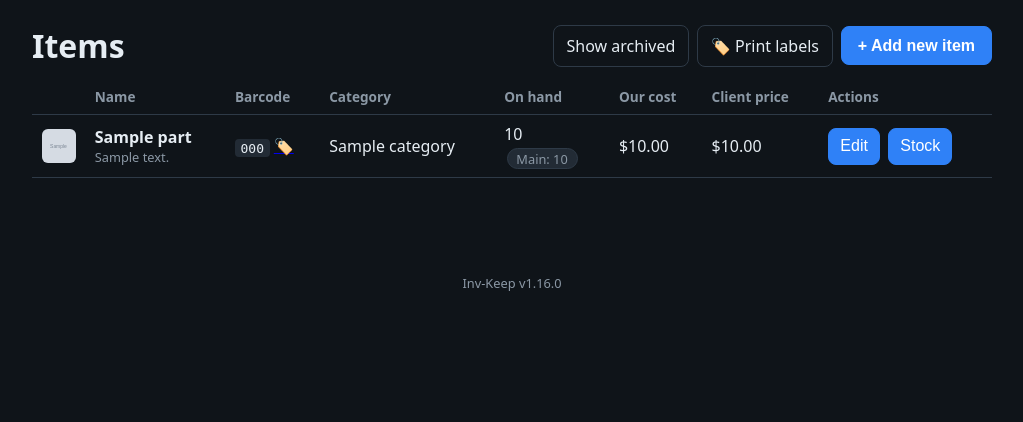
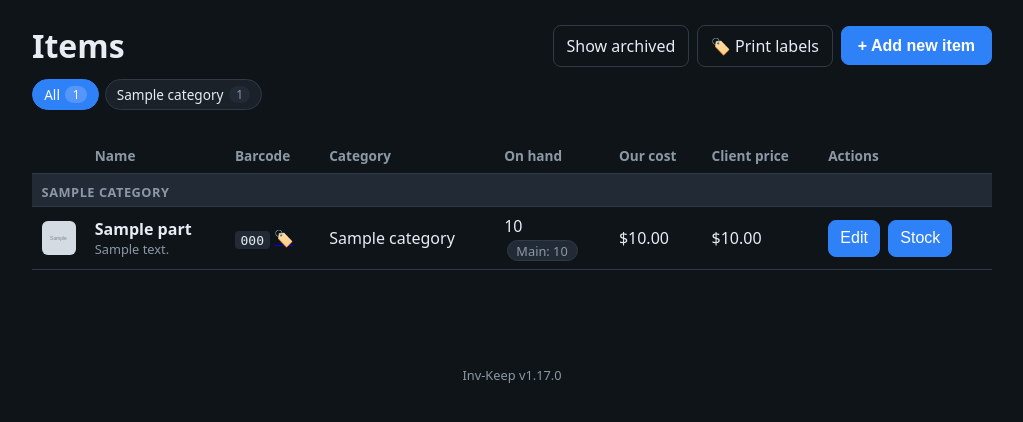
Before and after one commit to stephenthecold/inv-keep, a FastAPI app: page /parts in a window 1280 px wide. Shown: the part 55-477 px from the top of the page, without its empty margins (128-1151 px from the left). Run offline with FastAPI, Linux system fonts and the light colour scheme; tables that the repository leaves empty hold one stand-in row (values such as "Sample post"); grey boxes marked "Sample" are stand-in pictures; parts of the project's set-up code (start-up, migrations or seed data) failed here and were passed over.

Commit message:
v1.17.0: organise items by category
The /parts page was one long flat list with category as a column.
Make categories actually drive the layout: filter pills with live
item counts at the top, and a grouped view (one header row per
category) when no filter is active. Categories page now shows
direct item counts per row with tap-through to the filtered list.

```diff
--- a/app/main.py
+++ b/app/main.py
@@ -1565,12 +1565,54 @@ def transfer_detail(tid: int, request: Request, db: Session = Depends(get_db)):
 @app.get("/parts", response_class=HTMLResponse)
 def parts_page(request: Request, db: Session = Depends(get_db)):
     show_archived = request.query_params.get("archived") == "1"
-    q = db.query(Part)
+    selected_cat = (request.query_params.get("cat") or "").strip()
+
+    base_q = db.query(Part)
     if not show_archived:
-        q = q.filter(Part.archived == False)  # noqa: E712
-    parts = q.order_by(Part.name).all()
+        base_q = base_q.filter(Part.archived == False)  # noqa: E712
+    all_parts = base_q.order_by(Part.name).all()
+
     cats = category_choices(db)
     cat_names = {cid: category_path(db, c) for cid, _label, _d, c in cats}
+
+    # Per-category direct counts (over the same visibility set as the table)
+    # so the filter strip totals match what the user will see after clicking.
+    cat_counts = {}
+    uncategorized_count = 0
+    for p in all_parts:
+        if p.category_id is None:
+            uncategorized_count += 1
+        else:
+            cat_counts[p.category_id] = cat_counts.get(p.category_id, 0) + 1
+
+    # Apply the filter selection. "none" = uncategorized only; "<id>" =
+    # parts directly in that category (subtree expansion is intentionally
+    # left out so the pill count matches the filtered table 1:1). When no
+    # filter is active, group by category path so the table reads as an
+    # organised catalog rather than one long flat list.
+    if selected_cat == "none":
+        parts = [p for p in all_parts if p.category_id is None]
+    elif selected_cat:
+        try:
+            sel_id = int(selected_cat)
+        except ValueError:
+            sel_id = None
+        if sel_id is None or not db.get(Category, sel_id):
+            selected_cat = ""
+            parts = all_parts
+        else:
+            parts = [p for p in all_parts if p.category_id == sel_id]
+    else:
+        parts = all_parts
+
+    if not selected_cat:
+        # (cat_path_or_None_for_uncat, name_lowercase) — uncategorized
+        # sinks to the bottom by sorting None as ~.
+        def _key(p):
+            label = cat_names.get(p.category_id, "") if p.category_id else "~"
+            return (label.lower(), (p.name or "").lower())
+        parts = sorted(parts, key=_key)
+
     locations = (db.query(Location)
                  .filter(Location.active == True, Location.archived == False)  # noqa: E712
                  .order_by(Location.name).all())
@@ -1600,6 +1642,8 @@ def parts_page(request: Request, db: Session = Depends(get_db)):
         ctx(request, db, parts=parts, categories=cats, cat_names=cat_names,
             show_archived=show_archived, locations=locations, part_stock=part_stock,
             part_stock_full=part_stock_full,
+            cat_counts=cat_counts, uncategorized_count=uncategorized_count,
+            total_count=len(all_parts), selected_cat=selected_cat,
             prefill=request.query_params.get("barcode", "")),
     )
 
@@ -1877,7 +1921,19 @@ def labels_sheet(request: Request, db: Session = Depends(get_db)):
 # ============================================================ categories
 @app.get("/categories", response_class=HTMLResponse)
 def categories_page(request: Request, db: Session = Depends(get_db)):
-    return templates.TemplateResponse("categories.html", ctx(request, db, tree=category_choices(db)))
+    # Direct (non-archived) item counts per category, so the Categories page
+    # surfaces which buckets are actually populated.
+    cat_counts = {}
+    rows = (db.query(Part.category_id, func.count(Part.id))
+              .filter(Part.archived == False)  # noqa: E712
+              .group_by(Part.category_id).all())
+    for cid, n in rows:
+        if cid is not None:
+            cat_counts[cid] = n
+    return templates.TemplateResponse(
+        "categories.html",
+        ctx(request, db, tree=category_choices(db), cat_counts=cat_counts),
+    )
 
 
 @app.post("/categories/add")
--- a/app/static/style.css
+++ b/app/static/style.css
@@ -221,6 +221,19 @@ dialog.modal h2 { margin-top: 0; }
 /* footer */
 .app-footer { text-align: center; color: var(--muted); font-size: .8rem; padding: 2rem 1rem 1.5rem; }
 
+/* category filter pills on /parts */
+.cat-filter { display: flex; flex-wrap: wrap; gap: .35rem; margin: .75rem 0 1rem; }
+.cat-pill { display: inline-flex; align-items: center; gap: .35rem; padding: .3rem .7rem; border-radius: 999px; border: 1px solid var(--line); background: var(--panel); color: var(--text); text-decoration: none; font-size: .85rem; white-space: nowrap; }
+.cat-pill:hover { border-color: var(--accent); }
+.cat-pill.is-active { background: var(--accent); border-color: var(--accent); color: #fff; }
+.cat-pill.is-empty { opacity: .55; }
+.cat-pill .cat-pill-n { font-size: .75rem; color: var(--muted); background: var(--panel-2); border-radius: 999px; padding: 0 .45rem; }
+.cat-pill.is-active .cat-pill-n { color: #fff; background: rgba(255,255,255,.18); }
+.cat-pill .cat-pill-depth { color: var(--muted); font-size: .75rem; }
+
+/* category group header row in the items table */
+table.lines tr.cat-group td { background: var(--panel-2); color: var(--muted); font-weight: 600; font-size: .8rem; text-transform: uppercase; letter-spacing: .04em; padding-top: .55rem; padding-bottom: .35rem; border-bottom: 1px solid var(--line); }
+
 /* wide tables scroll on small screens */
 .table-scroll { overflow-x: auto; }
 
--- a/app/templates/categories.html
+++ b/app/templates/categories.html
@@ -28,15 +28,17 @@
 </dialog>
 
 <table class="lines">
-  <thead><tr><th>Category</th><th>Description</th><th>Parent</th><th></th></tr></thead>
+  <thead><tr><th>Category</th><th class="num">Items</th><th>Description</th><th>Parent</th><th></th></tr></thead>
   <tbody>
     {% for cid, label, depth, c in tree %}
+    {% set n = cat_counts.get(cid, 0) %}
     <tr>
       <td>
         <form id="cat-{{ cid }}" method="post" action="/categories/{{ cid }}/edit"><input type="hidden" name="_csrf" value="{{ csrf_token }}"></form>
         <span style="display:inline-block;width:{{ depth * 1.4 }}rem"></span>
         <input form="cat-{{ cid }}" name="name" value="{{ c.name }}">
       </td>
+      <td class="num">{% if n %}<a class="tag" href="/parts?cat={{ cid }}" title="View items in this category">{{ n }}</a>{% else %}<span class="muted">0</span>{% endif %}</td>
       <td><input form="cat-{{ cid }}" name="description" value="{{ c.description }}" placeholder="—" style="width:16rem"></td>
       <td>
         <select form="cat-{{ cid }}" name="parent_id">
@@ -57,7 +59,7 @@
       </td>
     </tr>
     {% else %}
-    <tr class="empty"><td colspan="4">No categories yet.</td></tr>
+    <tr class="empty"><td colspan="5">No categories yet.</td></tr>
     {% endfor %}
   </tbody>
 </table>
--- a/app/templates/parts.html
+++ b/app/templates/parts.html
@@ -166,13 +166,39 @@
   </menu>
 </dialog>
 
+{# Category filter strip. "All" + one pill per existing category + an
+   "Uncategorized" pill when there's anything uncategorized. Pills carry
+   counts so the populated buckets are obvious at a glance; selecting a
+   pill rewrites the table to just that bucket via ?cat=. show_archived
+   is preserved across clicks so the toggle state survives navigation. #}
+{% set arch_qs = '&archived=1' if show_archived else '' %}
+<div class="cat-filter">
+  <a class="cat-pill {% if not selected_cat %}is-active{% endif %}" href="/parts?cat={{ arch_qs }}">All <span class="cat-pill-n">{{ total_count }}</span></a>
+  {% for cid, label, depth, c in categories %}
+    {% set n = cat_counts.get(cid, 0) %}
+    <a class="cat-pill {% if selected_cat == cid|string %}is-active{% endif %} {% if not n %}is-empty{% endif %}"
+       href="/parts?cat={{ cid }}{{ arch_qs }}">{% if depth %}<span class="cat-pill-depth">{{ '· ' * depth }}</span>{% endif %}{{ c.name }} <span class="cat-pill-n">{{ n }}</span></a>
+  {% endfor %}
+  {% if uncategorized_count %}
+  <a class="cat-pill {% if selected_cat == 'none' %}is-active{% endif %}" href="/parts?cat=none{{ arch_qs }}">Uncategorized <span class="cat-pill-n">{{ uncategorized_count }}</span></a>
+  {% endif %}
+</div>
+
 <div class="table-scroll">
 <table class="lines">
   <thead>
     <tr><th></th><th>Name</th><th>Barcode</th><th>Category</th><th class="num">On hand</th><th class="num">Our cost</th><th class="num">Client price</th><th class="actions-col">Actions</th></tr>
   </thead>
   <tbody>
+    {# When viewing "All", the route hands us `parts` pre-sorted by
+       category path then name — emit a header row each time the
+       category changes so the table reads as an organised catalog. #}
+    {% set ns = namespace(last_cat=-1) %}
     {% for p in parts %}
+    {% if not selected_cat and p.category_id != ns.last_cat %}
+    <tr class="cat-group"><td colspan="8">{% if p.category_id %}{{ cat_names.get(p.category_id, '—') }}{% else %}Uncategorized{% endif %}</td></tr>
+    {% set ns.last_cat = p.category_id %}
+    {% endif %}
     <tr {% if not p.active %}class="voided"{% endif %}>
       <td class="item-icon">{% if p.image %}<img class="item-thumb" src="{{ p.image }}" alt="">{% else %}{{ icon_html(p.icon) | safe }}{% endif %}</td>
       <td>
--- a/app/version.py
+++ b/app/version.py
@@ -1 +1 @@
-__version__ = "1.16.0"
+__version__ = "1.17.0"
```
Also changed, not shown: CHANGELOG.md.
